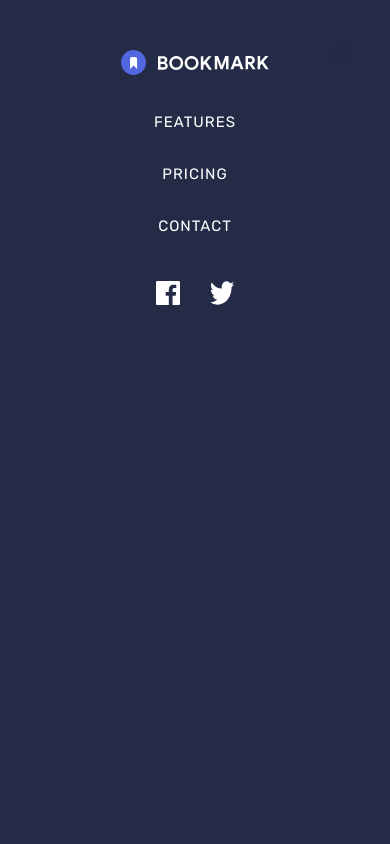
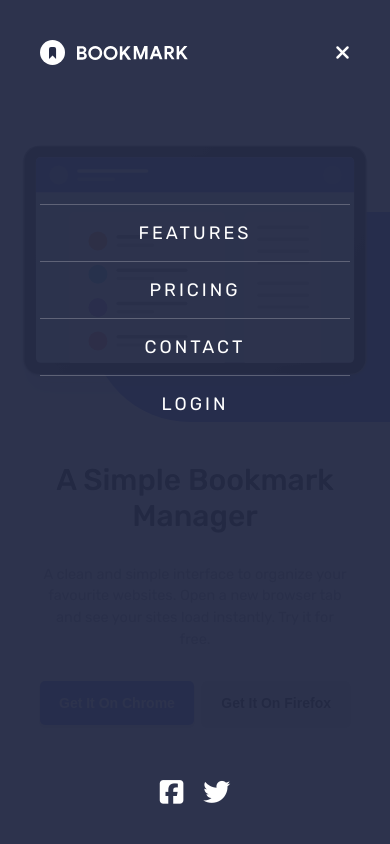
Before and after one commit to nina1012/Bookmark-landing-page, a website: page index.html in a window 390 px wide. Both pictures are taken after a click on the element 341 px from the left and 55 px from the top of the page. Shown: the top 844 px of the page. Drawn offline with nearby package versions, Linux system fonts and the light colour scheme; files that its build step writes are made by us from their sources.

Commit message:
improve movil nav menu

```diff
--- a/app.js
+++ b/app.js
@@ -1,5 +1,32 @@
+// ******** Nav menu
+
+const openBtn = document.querySelector('#openBtn');
+const closeBtn = document.querySelector('#closeBtn');
+const headerImage = document.querySelector('#header-image');
+const modalLinks = document.querySelectorAll('.header__modal-body__links');
+const modal = document.querySelector('#modal');
+
+openBtn.onclick = () => {
+  modal.classList.remove('hidden');
+  openBtn.classList.add('hidden');
+  headerImage.style.visibility= 'hidden';
+}
+
+closeBtn.onclick = () => {
+  modal.classList.add('hidden');
+  openBtn.classList.remove('hidden');
+  headerImage.style.visibility= 'visible';
+}
+
+for (var i = 0; i < modalLinks.length; i++) {
+  modalLinks[i].onclick = () => {
+    modal.classList.add('hidden');
+    openBtn.classList.remove('hidden');
+    headerImage.style.visibility= 'visible';
+  }
+}
+
 const footerList = document.querySelector('.footer');
-const toggleButton = document.querySelector('.toggle');
 const faqs = document.querySelector('.faqs');
 const answers = document.querySelectorAll('.answer');
 const options = document.querySelector('.options');
@@ -99,25 +126,3 @@ x.addListener(changeCardsTopPosition); // Attach listener function on state chan
 
 answers.forEach(answer => answer.classList.toggle('hide'));
 // answers[1].classList.add('show');
-
-// ******* HANDLING TOGGLE BUTTON WHEN SCREENS ARE NARROWER
-// setting properties to footer links when clicking on toggle button
-toggleButton.addEventListener('click', e => {
-  const propertiesFooter = {
-    width: '100%',
-    height: '100vh',
-    top: 0,
-    position: 'absolute',
-    zIndex: 100,
-    backgroundColor: 'rgba(36, 43, 70, 0.3)'
-  };
-  const toggleBtn = document.querySelector('.toggle-btn');
-  toggleProperty('src', './images/icon-close.svg', toggleBtn);
-  for (let prop in propertiesFooter) {
-    toggleProperty(prop, propertiesFooter[prop], footerList);
-  }
-});
-
-function toggleProperty(property, value, node) {
-  node.style.setProperty(property, value);
-}
--- /dev/null
+++ b/css/header.css
@@ -0,0 +1,94 @@
+* {
+  --blue: 229, 31%, 21%;
+  --orange-color: hsl(0, 94%, 66%);
+}
+
+.header__modal-buttton {
+  background-color: transparent;
+  border: none;
+  cursor: pointer;
+}
+
+.header__modal {
+  background-color: hsla(var(--blue), .96);
+  bottom: 0;
+  display: flex;
+  flex-direction: column;
+  gap: 2rem;
+  justify-content: space-between;
+  left: 0;
+  overflow-y: auto;
+  padding: 4rem 4rem;
+  position: fixed;
+  right: 0;
+  top: 0;
+  z-index: 100;
+}
+
+.hidden {
+  display: none;
+}
+
+.header__modal-header {
+  align-items: center;
+  display: flex;
+  justify-content: space-between;
+}
+
+.header__modal-buttton i {
+  color: white;
+}
+
+.header__modal-buttton i:hover {
+  color: var(--orange-color);
+  transform: scale(1.2);
+  transition: all ease-in-out 200ms;
+}
+
+.header__modal-nav div {
+  border-top: 1px solid hsla(229, 8%, 60%, .5);
+  padding: 1rem 0;
+}
+
+.header__modal-nav a {
+  border-radius: .3rem;
+  border: 2px solid transparent;
+  color: #fff;
+  display: block;
+  font-size: 18px;
+  font-weight: 400;
+  letter-spacing: 3px;
+  padding: .5rem;
+  text-align: center;
+  text-decoration: none;
+  text-transform: uppercase;
+}
+
+.header__modal-nav a:hover {
+  background-color: hsla(var(--blue), .4);
+  border: 2px solid white;
+  transition: all ease-in-out 300ms;
+}
+
+.header__modal-footer {
+  align-items: center;
+  display: flex;
+  gap: 2rem;
+  justify-content: center;
+  margin-top: 25vh;
+}
+
+.header__modal-footer a {
+  color: white;
+}
+
+.header__modal-footer a:hover {
+  color: var(--orange-color);
+  transition: all ease-in-out 200ms;
+}
+
+@media(min-width: 720px) {
+  .header__modal {
+    display: none;
+  }
+}
--- a/index.html
+++ b/index.html
@@ -19,15 +19,17 @@
       href="https://cdnjs.cloudflare.com/ajax/libs/animate.css/4.0.0/animate.min.css"
     />
     <link rel="stylesheet" href="css/styles.css" />
+    <link rel="stylesheet" href="css/header.css" />
+    <script src="https://kit.fontawesome.com/a17eedded9.js" crossorigin="anonymous"></script>
     <script defer src="app.js"></script>
     <title>Frontend Mentor | Bookmark landing page</title>
   </head>
   <body>
     <nav class="nav padding-centering">
       <div class="logo">
-        <img src="./images/logo-bookmark.svg" alt="Bookmark logo" />
+        <img src="./images/logo-bookmark.svg" id="header-image" alt="Bookmark logo" />
       </div>
-      <div class="toggle">
+      <div class="toggle" id="openBtn">
         <input type="checkbox" id="toggle-btn" />
         <label for="toggle-btn" class="toggle-btn"
           ><img src="./images/icon-hamburger.svg" alt="hamburger icon"
@@ -45,6 +47,38 @@
         </li>
         <button class="btn btn-red">LOGIN</button>
       </ul>
+
+      <div id="modal" class="header__modal hidden">
+        <div class="header__modal-header">
+          <img class="header__logo" src="./images/logo-bookmark-white.svg" draggable="false" alt="Bookmark Logo">
+          <button id="closeBtn" class="header__modal-buttton">
+            <i class="fa-solid fa-xmark fa-xl"></i>
+          </button>
+        </div>
+
+        <div class="header__modal-body">
+          <nav class="header__modal-nav">
+            <div>
+              <a class="header__modal-body__links" href="#Features">Features</a>
+            </div>
+            <div>
+              <a class="header__modal-body__links" href="#Pricing">Pricing</a>
+            </div>
+            <div>
+              <a class="header__modal-body__links" href="#Contact">Contact</a>
+            </div>
+            <div>
+              <a class="header__modal-body__links" href="#">Login</a>
+            </div>
+          </nav>
+        </div>
+
+        <div class="header__modal-footer">
+          <a href="#"><i class="header__modal-body__links fa-brands fa-facebook-square fa-xl"></i></a>
+          <a href="#"><i class="header__modal-body__links fa-brands fa-twitter fa-xl"></i></a>
+        </div>
+      </div>
+
     </nav>
     <header class="header">
       <div class="hero-container">
```
Also changed, not shown: images/logo-bookmark-white.svg (added).
